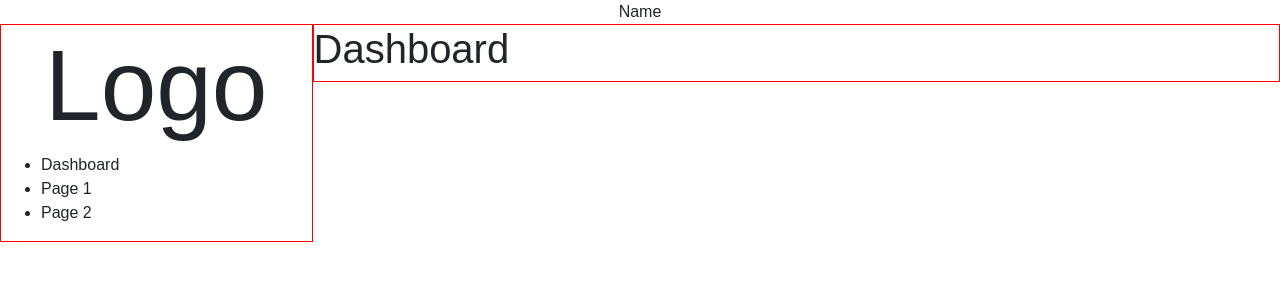
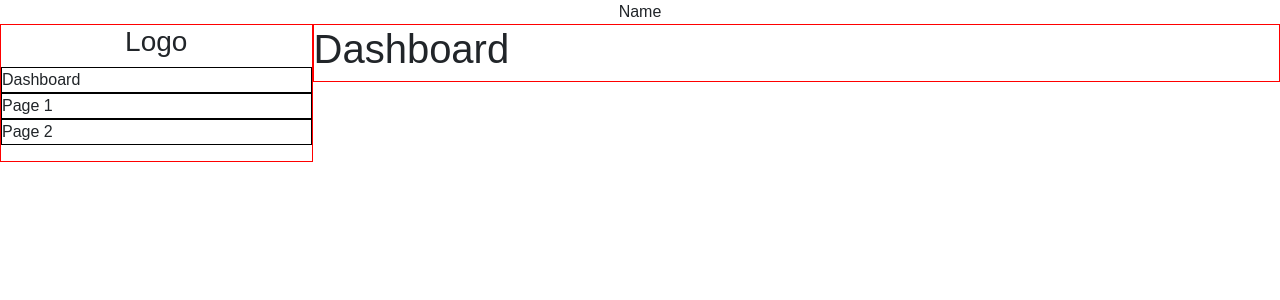
Before and after one commit to yllipetrovci/ylli-petrovci-react-js-boilerplate, a React (Create React App) app: page / in a window 1280 px wide. Shown: the top 300 px of the page. Built offline with nearby package versions, Linux system fonts and the light colour scheme; the HTML template or start-up script is replaced by a standard one.

Commit message:
fix ul sidebardmenu

```diff
--- a/src/components/sidebarMenu.js
+++ b/src/components/sidebarMenu.js
@@ -11,7 +11,7 @@ const SideBarMenu = (props) => {
                 </div>
                 <hr />
                 <div className="col-12">
-                    <ul>
+                    <ul className="sidebar-ul">
                         {/* #display routes */}
                         {setupRoutes.map((route, index) => (
                             <li>{route.name}</li>
--- a/src/styles/sidebar.css
+++ b/src/styles/sidebar.css
@@ -1,6 +1,13 @@
 .sidebar-menu-component {
   border: 1px solid red;
-  h3 {
-    font-size: 100px;
-  }
+  height: 100%;
 }
+
+.sidebar-ul{
+  padding-left:0;
+}
+
+.sidebar-ul li{
+ list-style:none;
+ border:1px solid black;
+}
```
